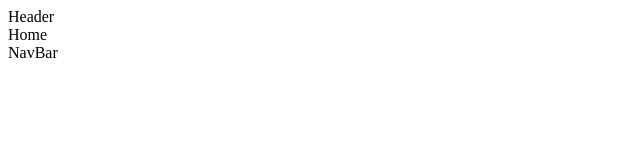
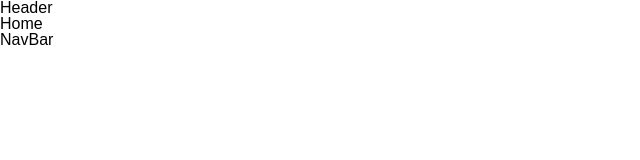
Before and after one commit to seoyunfleuve/asgmt-nyt, a React (Create React App) app: page / in a window 1280 px wide. Shown: the top 160 px of the page, without its empty margins (0-640 px from the left). Built offline with nearby package versions, Linux system fonts and the light colour scheme.

Commit message:
Add : styled-components 설치, GlobalStyle 및 theme (color) 설정

```diff
--- a/package.json
+++ b/package.json
@@ -14,6 +14,8 @@
     "react-dom": "^18.2.0",
     "react-router-dom": "^6.17.0",
     "react-scripts": "5.0.1",
+    "styled-components": "^6.1.0",
+    "styled-reset": "^4.5.1",
     "typescript": "^4.9.5",
     "web-vitals": "^2.1.4"
   },
@@ -36,6 +38,7 @@
     ]
   },
   "devDependencies": {
+    "@types/styled-components": "^5.1.28",
     "@typescript-eslint/eslint-plugin": "^6.8.0",
     "@typescript-eslint/parser": "^6.8.0",
     "eslint": "^8.51.0",
--- a/src/App.css
+++ /dev/null
@@ -1,3 +0,0 @@
-.App {
-
-}
--- a/src/index.css
+++ /dev/null
@@ -1,13 +0,0 @@
-body {
-  margin: 0;
-  font-family: -apple-system, BlinkMacSystemFont, 'Segoe UI', 'Roboto', 'Oxygen',
-    'Ubuntu', 'Cantarell', 'Fira Sans', 'Droid Sans', 'Helvetica Neue',
-    sans-serif;
-  -webkit-font-smoothing: antialiased;
-  -moz-osx-font-smoothing: grayscale;
-}
-
-code {
-  font-family: source-code-pro, Menlo, Monaco, Consolas, 'Courier New',
-    monospace;
-}
--- a/src/index.tsx
+++ b/src/index.tsx
@@ -1,9 +1,20 @@
 import React from 'react';
 import { createRoot } from 'react-dom/client';
 import { RouterProvider } from 'react-router-dom';
+import { ThemeProvider } from 'styled-components';
 import router from './Router';
+import theme from './styles/theme';
+import GlobalStyle from './styles/GlobalStyle';
 
 const rootElement = document.getElementById('root');
+
 if (!rootElement) throw new Error('Failed to find the root element');
+
 const root = createRoot(rootElement);
-root.render(<RouterProvider router={router} />);
+
+root.render(
+  <ThemeProvider theme={theme}>
+    <GlobalStyle />
+    <RouterProvider router={router} />
+  </ThemeProvider>
+);
--- /dev/null
+++ b/src/styles/GlobalStyle.ts
@@ -0,0 +1,25 @@
+import { createGlobalStyle } from 'styled-components';
+import reset from 'styled-reset';
+
+const GlobalStyle = createGlobalStyle`
+${reset}
+
+* {
+	box-sizing: border-box;
+}
+
+body {
+  font-family: 'Apple SD Gothic Neo', sans-serif;
+}
+
+ol, ul {
+	list-style: none;
+}
+
+a {
+	text-decoration: none;
+	color: inherit;
+}
+`;
+
+export default GlobalStyle;
--- /dev/null
+++ b/src/styles/theme.ts
@@ -0,0 +1,14 @@
+import { DefaultTheme } from 'styled-components';
+
+const theme: DefaultTheme = {
+  colors: {
+    bgGray: '#F0F1F4',
+    fontGray: '#6D6D6D',
+    borderGray: '#C4C4C4',
+    borderLightGray: '#F2F2F2',
+    pointBlue: '#3478F6',
+    subBlue: '#82B0F4',
+  },
+};
+
+export default theme;
```
Also changed, not shown: 1 other file (tests, documents, lock files or other folders).
